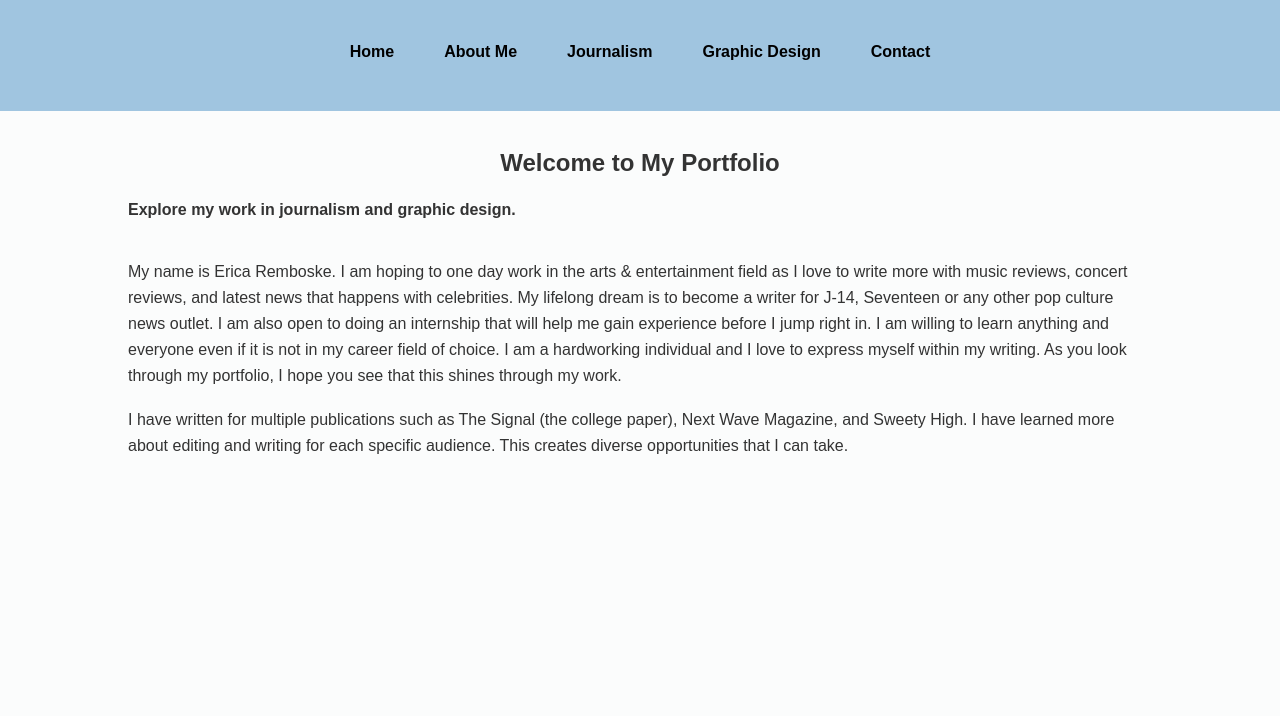
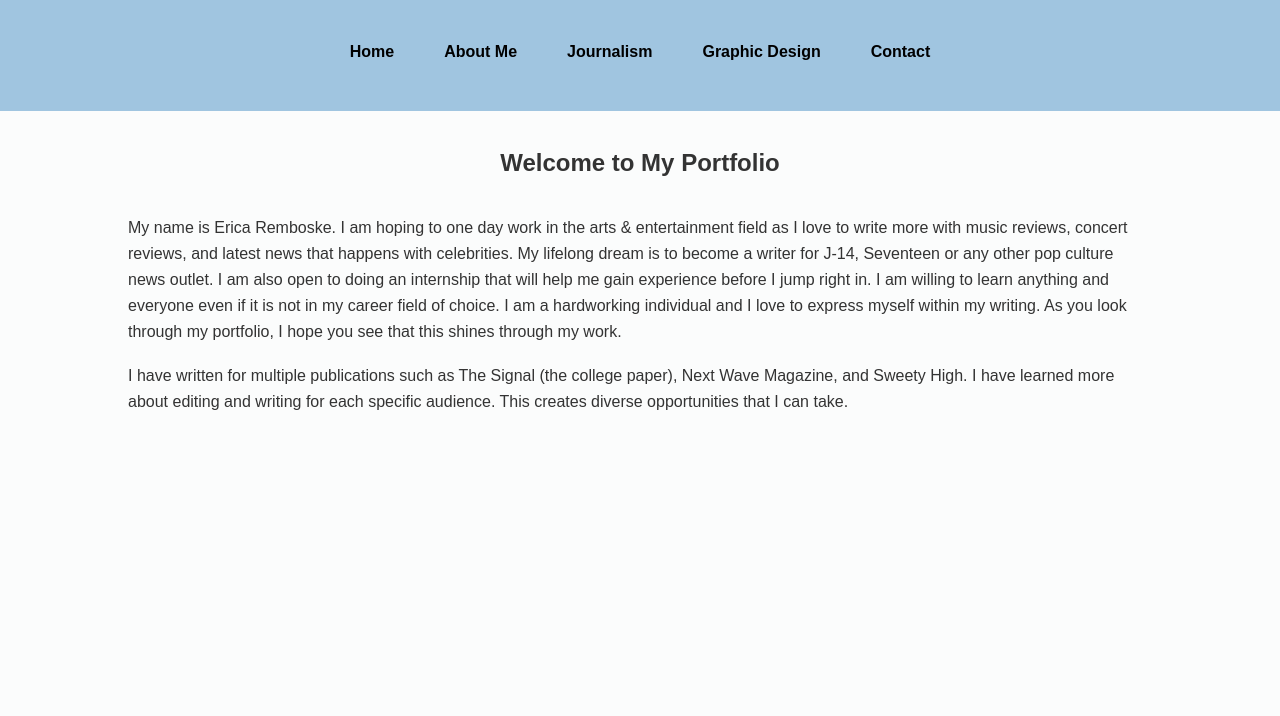
Before and after one commit to ericarem121/portfolio, a plain HTML site: page index.html in a window 1280 px wide. Shown: the part 84-800 px from the top of the page. Drawn offline with Linux system fonts and the light colour scheme.

Commit message:
Update index.html

```diff
--- a/index.html
+++ b/index.html
@@ -30,10 +30,8 @@
   <section>
     <div class="container">
       <h2>Welcome to My Portfolio</h2>
+            <br>
 
-      <p><strong>Explore my work in journalism and graphic design. </p></strong>
-      <br>
-      <br>
       <p>My name is Erica Remboske. I am hoping to one day work in the arts & entertainment field as I love to write more with music
         reviews, concert reviews, and latest news that happens with celebrities. My lifelong dream is to become a writer for J-14, Seventeen
         or any other pop culture news outlet. I am also open to doing an internship that will help me gain experience before I jump right in. I am willing to learn
```
